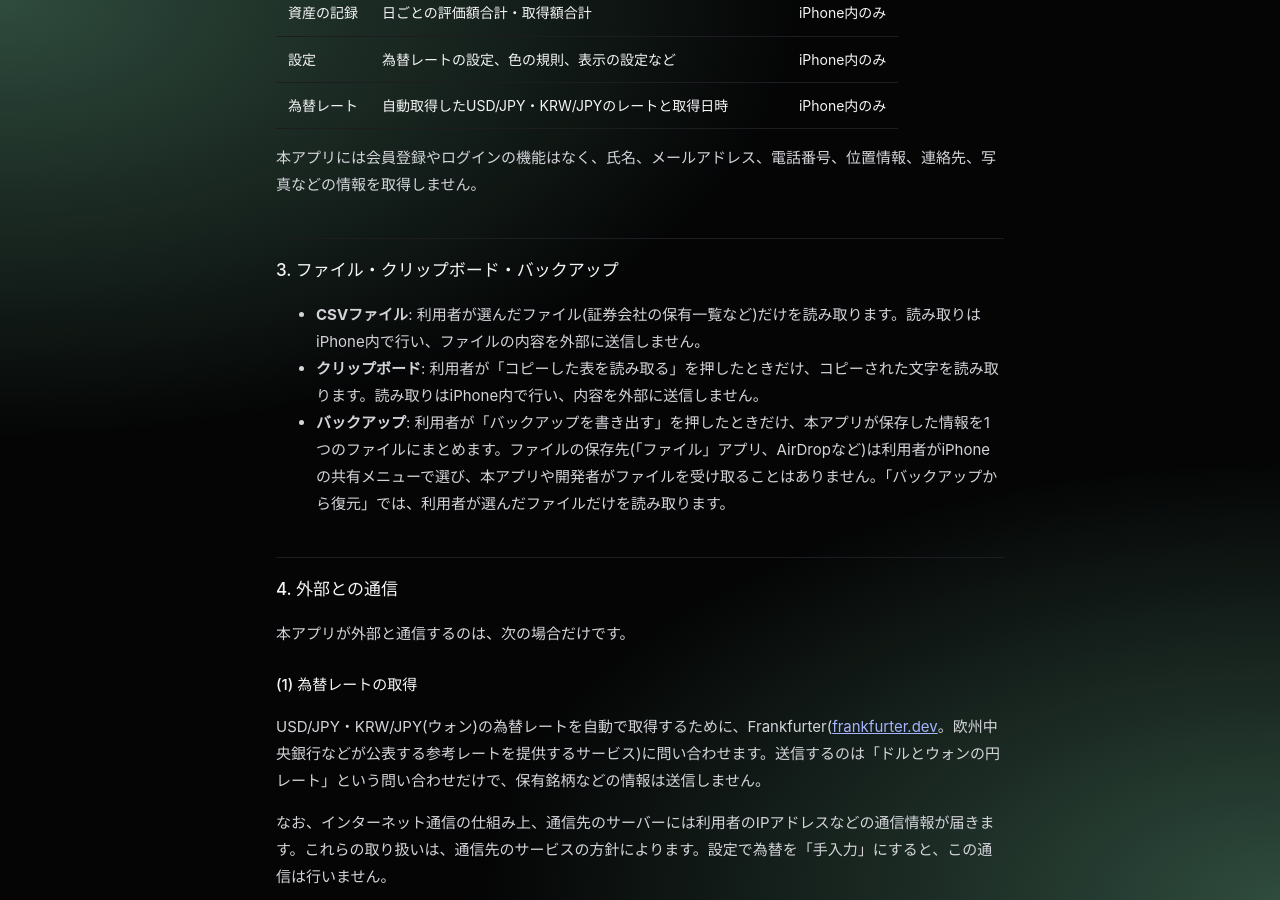
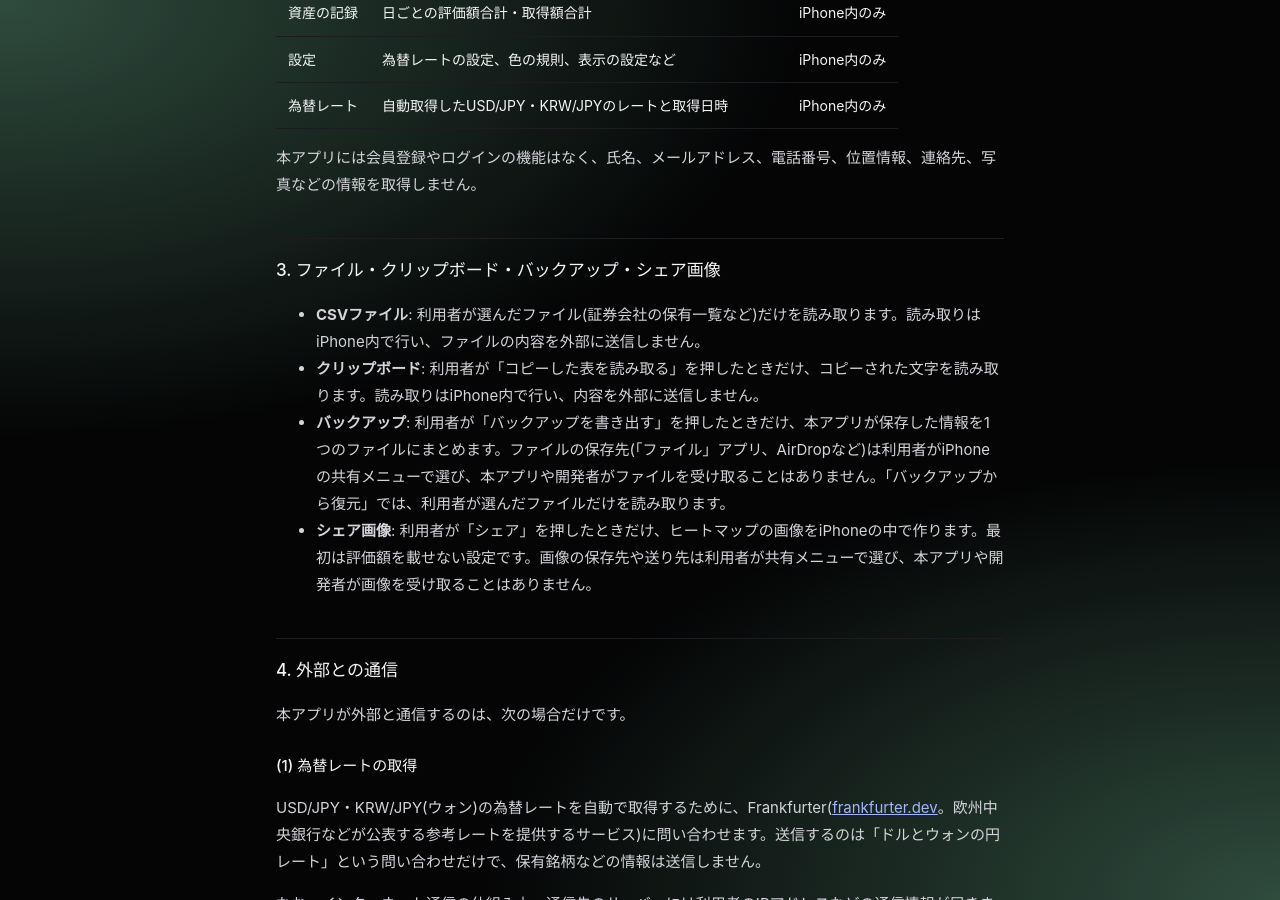
Before and after one commit to kasane-app/kasane-app.github.io, a Jekyll site: the page built from privacy.md, in a window 1280 px wide and 900 px high, scrolled down 734 px. Built offline with Jekyll 4.4.1, drawn with Linux system fonts in a browser that asks for light colours.

Commit message:
プライバシーポリシーにシェア画像の説明を追加

```diff
--- a/privacy.md
+++ b/privacy.md
@@ -28,11 +28,12 @@ permalink: /privacy/
 
 本アプリには会員登録やログインの機能はなく、氏名、メールアドレス、電話番号、位置情報、連絡先、写真などの情報を取得しません。
 
-## 3. ファイル・クリップボード・バックアップ
+## 3. ファイル・クリップボード・バックアップ・シェア画像
 
 - **CSVファイル**: 利用者が選んだファイル(証券会社の保有一覧など)だけを読み取ります。読み取りはiPhone内で行い、ファイルの内容を外部に送信しません。
 - **クリップボード**: 利用者が「コピーした表を読み取る」を押したときだけ、コピーされた文字を読み取ります。読み取りはiPhone内で行い、内容を外部に送信しません。
 - **バックアップ**: 利用者が「バックアップを書き出す」を押したときだけ、本アプリが保存した情報を1つのファイルにまとめます。ファイルの保存先(「ファイル」アプリ、AirDropなど)は利用者がiPhoneの共有メニューで選び、本アプリや開発者がファイルを受け取ることはありません。「バックアップから復元」では、利用者が選んだファイルだけを読み取ります。
+- **シェア画像**: 利用者が「シェア」を押したときだけ、ヒートマップの画像をiPhoneの中で作ります。最初は評価額を載せない設定です。画像の保存先や送り先は利用者が共有メニューで選び、本アプリや開発者が画像を受け取ることはありません。
 
 ## 4. 外部との通信
 
```
